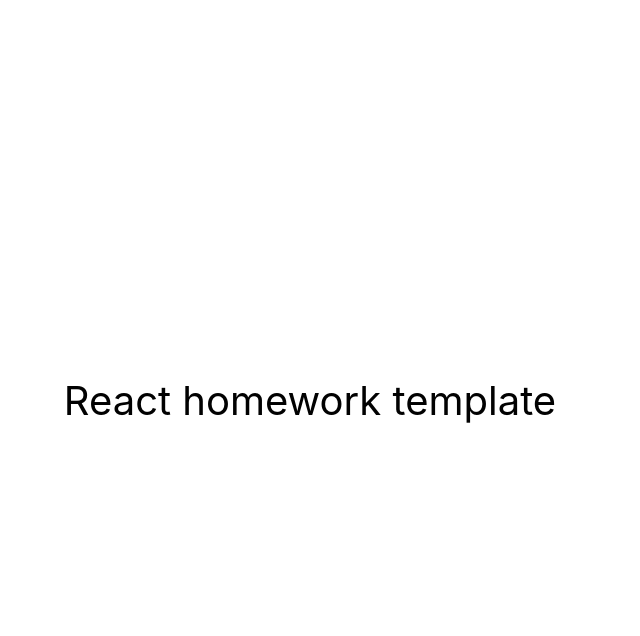
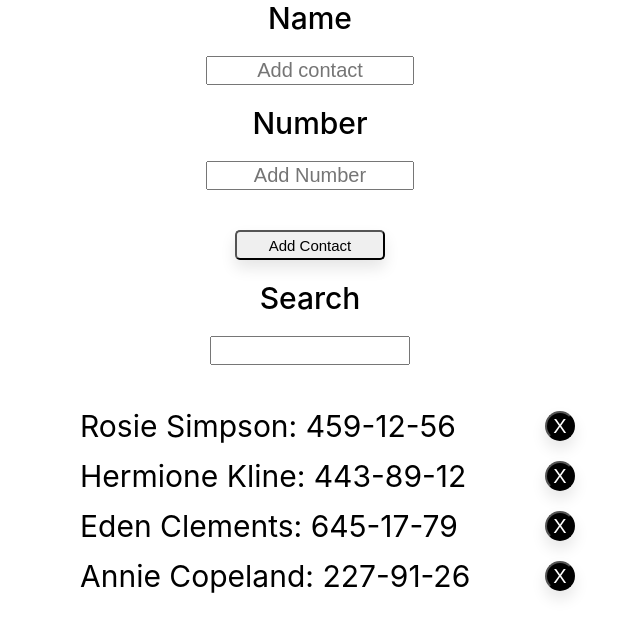
Before and after one commit to dkusnieruk/goit-react-hw-04-phonebook, a React (Create React App) app: page / in a window 1280 px wide. Shown: the top 636 px of the page, without its empty margins (330-970 px from the left). Built offline with nearby package versions, Linux system fonts and the light colour scheme.

Commit message:
update
template

```diff
--- a/src/components/App.jsx
+++ b/src/components/App.jsx
@@ -1,16 +1,112 @@
-export const App = () => {
-  return (
-    <div
-      style={{
-        height: '100vh',
-        display: 'flex',
-        justifyContent: 'center',
-        alignItems: 'center',
-        fontSize: 40,
-        color: '#010101'
-      }}
-    >
-      React homework template
-    </div>
-  );
-};
+import { Component } from 'react';
+import ContactForm from './ContactForm/ContactForm';
+import Filter from './Filter/Filter';
+import { nanoid } from 'nanoid';
+import ContactList from './ContactList/ContactList';
+
+class App extends Component {
+  constructor() {
+    super();
+    this.state = {
+      contacts: [
+        { id: 'id-1', name: 'Rosie Simpson', number: '459-12-56' },
+        { id: 'id-2', name: 'Hermione Kline', number: '443-89-12' },
+        { id: 'id-3', name: 'Eden Clements', number: '645-17-79' },
+        { id: 'id-4', name: 'Annie Copeland', number: '227-91-26' },
+      ],
+      filter: '',
+    };
+  }
+
+  handleRemove = id => {
+    const newList = this.state.contacts.filter(item => item.id !== id);
+
+    this.setState(
+      {
+        contacts: newList,
+      },
+      this.updateStorage
+    );
+  };
+
+  handleInputChange = (event) =>{
+    const {value} = event.target
+    this.setState({
+      filter:value
+    },
+    this.updateStorage)
+  }
+
+  handleSubmit = event => {
+    event.preventDefault();
+    const object = {
+      id: nanoid(),
+      name: event.target.elements.name.value,
+      number: event.target.elements.number.value,
+    };
+
+    this.setState(
+      {
+      filter:""
+      },
+      this.updateStorage
+    );
+
+    const checkArray = this.state.contacts.filter(contact => {
+      const filterArray = contact.name.toLowerCase();
+      const filterName = object.name.toLowerCase();
+
+      if (filterArray.includes(filterName)) {
+        return true;
+      } else return false;
+    });
+
+    if (checkArray.length > 0) {
+      alert(`Masz już kontakt o imieniu : ${object.name}`);
+    } else this.state.contacts.push(object);
+      event.target.reset()
+  };
+  handleSearch = () => {
+    this.setState({
+      contacts: this.state.contacts,
+      filter: this.state.filter,
+    });
+  };
+
+  updateStorage() {
+    localStorage.setItem('state', JSON.stringify(this.state));
+  }
+
+  componentDidMount() {
+    const state = localStorage.getItem('state');
+    if (state) this.setState(JSON.parse(state));
+  }
+
+  render() {
+    const { contacts, name, filter, number } = this.state;
+
+    return (
+      <>
+        <ContactForm
+          name={name}
+          number={number}
+          onSubmit={this.handleSubmit}
+        />
+        <Filter
+          contacts={contacts}
+          filter={filter}
+          handleSearch={this.handleSearch}
+          handleChange={this.handleInputChange}
+        />
+        <ContactList
+          contacts={contacts}
+          filter={filter}
+          name={name}
+          handleRemove={this.handleRemove}
+        />
+      </>
+    );
+  }
+}
+
+export default App;
--- /dev/null
+++ b/src/components/ContactForm/ContactForm.jsx
@@ -0,0 +1,48 @@
+import { Component } from 'react';
+import css from '../ContactForm/contactForm.module.css';
+import propTypes from 'prop-types';
+class ContactForm extends Component {
+  render() {
+    return (
+      <>
+        <form className={css.form} onSubmit={this.props.onSubmit}>
+          <label className={css.label}>
+            Name
+            <input
+              className={css.input}
+              type="text"
+              name="name"
+              pattern="^[a-zA-Zа-яА-Я]+(([' -][a-zA-Zа-яА-Я ])?[a-zA-Zа-яА-Я]*)*$"
+              title="Name may contain only letters, apostrophe, dash and spaces. For example Adrian, Jacob Mercer, Charles de Batz de Castelmore d'Artagnan"
+              placeholder="Add contact"
+              required
+            />
+          </label>
+          <label className={css.label}>
+            Number
+            <input
+              className={css.input}
+              type="tel"
+              name="number"
+              placeholder="Add Number"
+              pattern="\+?\d{1,4}?[-.\s]?\(?\d{1,3}?\)?[-.\s]?\d{1,4}[-.\s]?\d{1,4}[-.\s]?\d{1,9}"
+              title="Phone number must be digits and can contain spaces, dashes, parentheses and can start with +"
+              required
+            />
+          </label>
+          <button className={css.button} type="submit">
+            Add Contact
+          </button>
+        </form>
+      </>
+    );
+  }
+}
+ContactForm.propTypes = {
+  name: propTypes.string,
+  number: propTypes.string,
+  onChange: propTypes.func,
+  onSubmit: propTypes.func,
+};
+
+export default ContactForm;
--- /dev/null
+++ b/src/components/ContactForm/contactForm.module.css
@@ -0,0 +1,30 @@
+.label {
+  display: flex;
+  flex-direction: column;
+  font-size: 30px;
+  font-weight: 500;
+}
+
+.input {
+  text-align: center;
+  width: 200px;
+  font-size: 20px;
+  margin: 20px;
+}
+
+.form {
+  display: flex;
+  flex-direction: column;
+  align-items: center;
+  text-align: center;
+}
+
+.button {
+  cursor: pointer;
+  width: 150px;
+  height: 30px;
+  font-size: 15px;
+  border-radius: 5px;
+  box-shadow: 0px 8px 15px rgba(0, 0, 0, 0.1);
+  margin: 20px;
+}
--- /dev/null
+++ b/src/components/ContactItem/ContactItem.jsx
@@ -0,0 +1,34 @@
+import { Component } from 'react';
+import css from '../ContactList/contactList.module.css';
+import propTypes from 'prop-types';
+class ContactItem extends Component {
+  render() {
+    return (
+      <li className={css.singleItem} key={this.props.contact.id}>
+        {this.props.contact.name}: {this.props.contact.number}
+        <button
+          className={css.removeButton}
+          type="button"
+          id={this.props.contact.id}
+          onClick={() => this.props.handleRemove(this.props.contact.id)}
+        >
+          X
+        </button>
+      </li>
+    );
+  }
+}
+
+ContactItem.propTypes = {
+  index: propTypes.number,
+  handleRemove: propTypes.func,
+  contacts: propTypes.arrayOf(
+    propTypes.shape({
+      id: propTypes.string,
+      name: propTypes.string,
+      number: propTypes.number,
+    })
+  ),
+};
+
+export default ContactItem;
--- /dev/null
+++ b/src/components/ContactList/ContactList.jsx
@@ -0,0 +1,42 @@
+import { Component } from 'react';
+import css from '../ContactList/contactList.module.css';
+import propTypes from 'prop-types';
+import ContactItem from 'components/ContactItem/ContactItem';
+class ContactList extends Component {
+  render() {
+    return (
+      <ul className={css.listMain}>
+        {this.props.contacts
+          .filter(contact => {
+            const searchType = this.props.filter.toLowerCase();
+            const contactType = contact.name.toLowerCase();
+
+            return contactType.includes(searchType);
+          })
+          .map((contact, index) => {
+            return (
+              <ContactItem
+                contact={contact}
+                index={index}
+                handleRemove={this.props.handleRemove}
+                key={index}
+              />
+            );
+          })}
+      </ul>
+    );
+  }
+}
+
+ContactList.propTypes = {
+  contact: propTypes.arrayOf(
+    propTypes.shape({
+      id: propTypes.string,
+      name: propTypes.string,
+      number: propTypes.number,
+    })
+  ),
+  filter: propTypes.string,
+  handleRemove: propTypes.func,
+};
+export default ContactList;
--- /dev/null
+++ b/src/components/ContactList/contactList.module.css
@@ -0,0 +1,27 @@
+.removeButton {
+  cursor: pointer;
+  color: white;
+  background-color: black;
+  width: 30px;
+  height: 30px;
+  border-radius: 50%;
+  margin: 5px;
+  font-size: 20px;
+  box-shadow: 0px 8px 15px rgba(0, 0, 0, 0.1);
+}
+.singleItem {
+  width: 500px;
+  justify-content: space-between;
+  margin: 5px;
+  display: flex;
+  align-items: center;
+  font-size: 30px;
+}
+
+.listMain {
+  display: flex;
+  flex-direction: column;
+  align-items: flex-start;
+  text-align: center;
+  align-items: center;
+}
--- /dev/null
+++ b/src/components/Filter/Filter.jsx
@@ -0,0 +1,31 @@
+import { Component } from 'react';
+import css from '../Filter/filter.module.css';
+import propTypes from 'prop-types';
+
+class Filter extends Component {
+  render() {
+    return (
+      <>
+        <label className={css.label}>
+          Search
+          <input
+            className={css.input}
+            type="search"
+            name="filter"
+            value={this.props.filter}
+            onChange={this.props.handleChange}
+          ></input>
+        </label>
+      </>
+    );
+  }
+}
+
+Filter.propTypes = {
+  id: propTypes.string,
+  name: propTypes.string,
+  number: propTypes.number,
+  filter: propTypes.string,
+};
+
+export default Filter;
--- /dev/null
+++ b/src/components/Filter/filter.module.css
@@ -0,0 +1,15 @@
+.label {
+  display: flex;
+  flex-direction: column;
+  font-size: 30px;
+  font-weight: 500;
+  align-items: center;
+  text-align: center;
+}
+
+.input {
+  text-align: center;
+  width: 200px;
+  font-size: 20px;
+  margin: 20px;
+}
--- a/src/index.js
+++ b/src/index.js
@@ -1,6 +1,6 @@
 import React from 'react';
 import ReactDOM from 'react-dom/client';
-import { App } from 'components/App';
+import  App from 'components/App';
 import './index.css';
 
 ReactDOM.createRoot(document.getElementById('root')).render(
```
